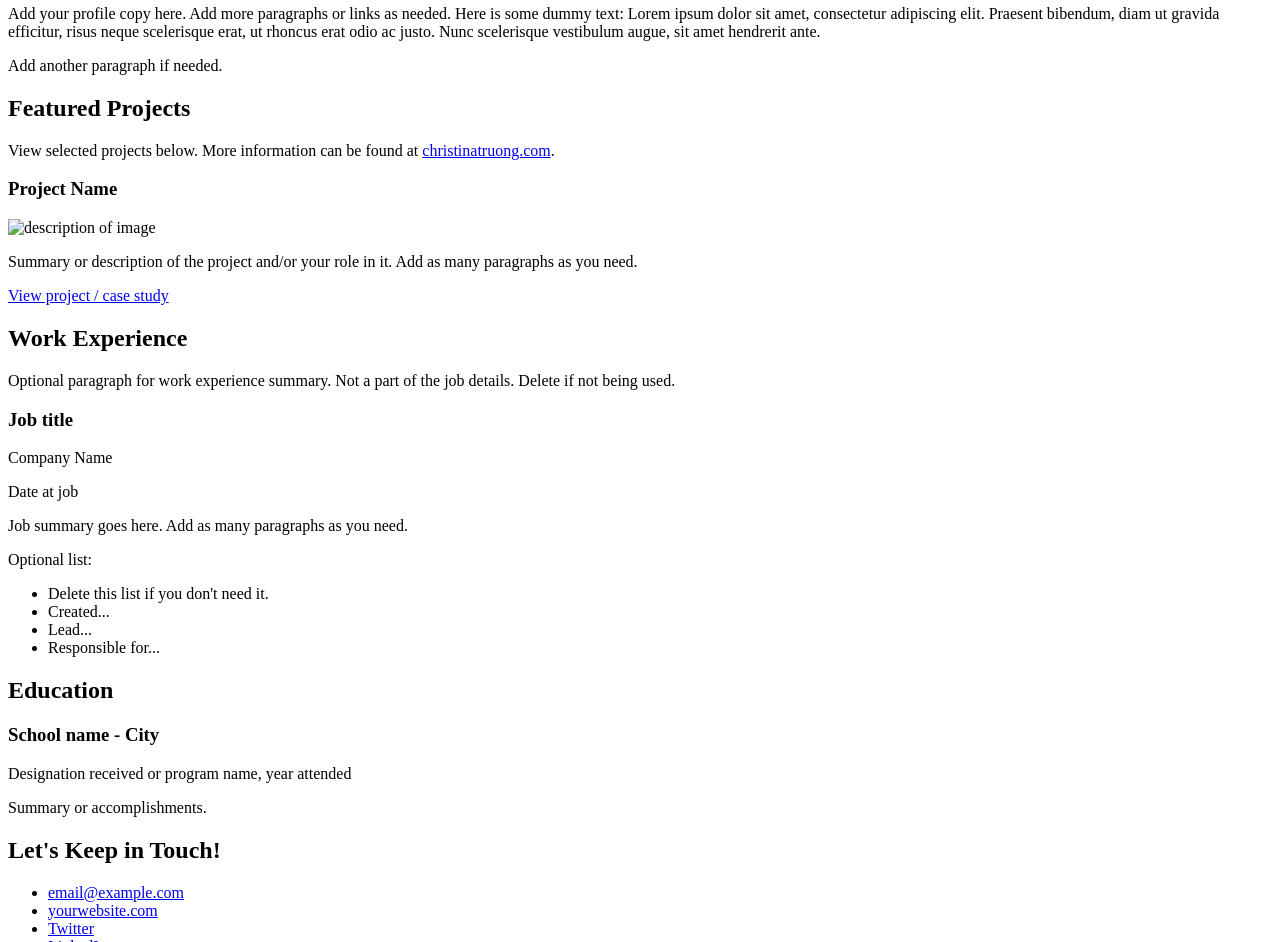
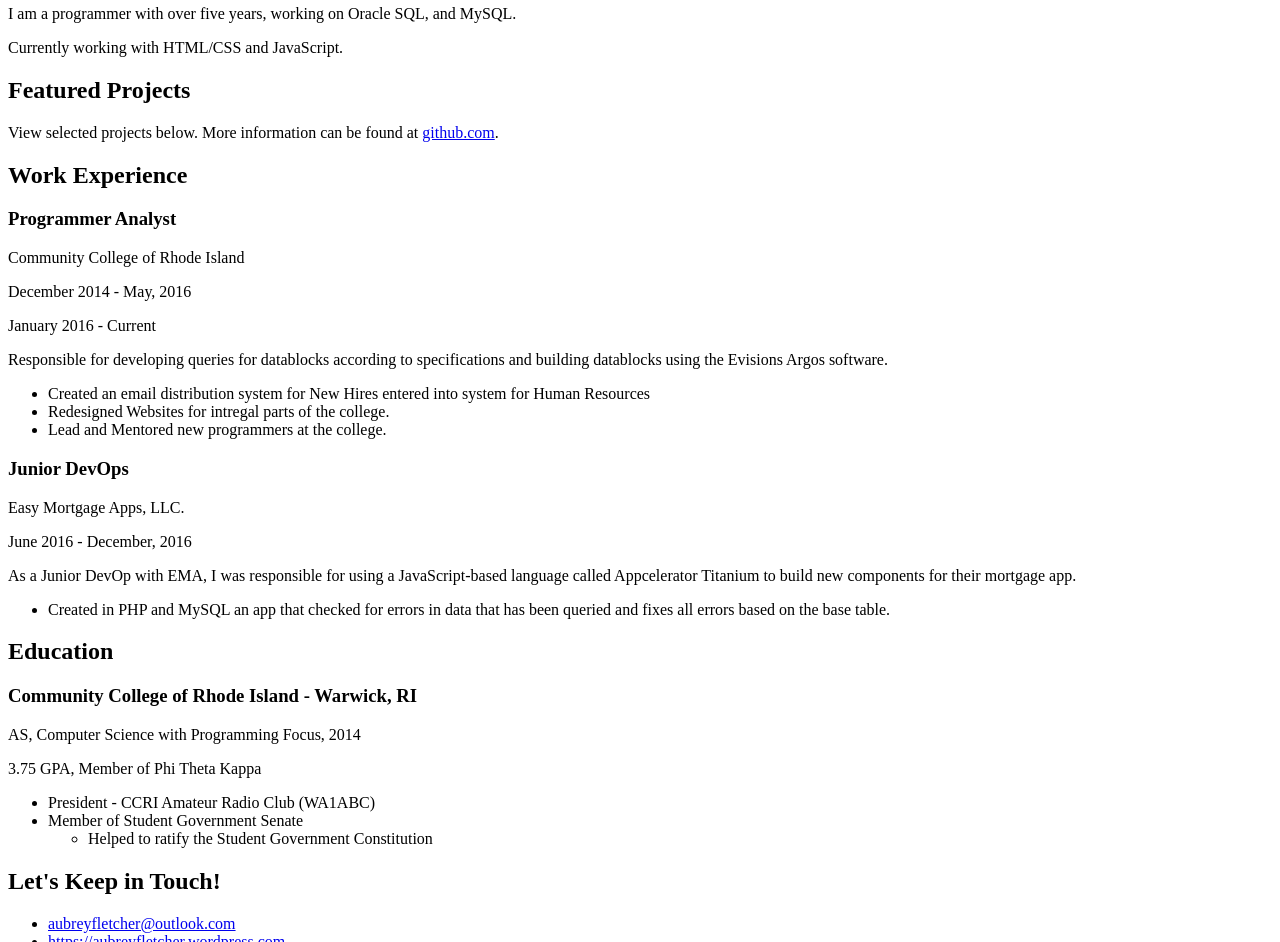
Before and after one commit to aubreyfletcher6682/css-portfolio, a plain HTML site: page index.html in a window 1280 px wide. Shown: the part 122-1064 px from the top of the page. Drawn offline with Linux system fonts and the light colour scheme.

Commit message:
Added bio information into index.html

```diff
--- a/index.html
+++ b/index.html
@@ -1,53 +1,53 @@
 <!DOCTYPE html>
 <html lang="en">
+
 <head>
     <meta charset="UTF-8">
     <meta name="viewport" content="width=device-width, initial-scale=1.0">
     <title>Add a relevant page title</title>
 </head>
+
 <body>
     <main>
         <!-- ***********************  ABOUT / PROFILE  *********************** -->
         <header>
-        <h1>Your Name</h1>
-        <h2>Job title or tagline</h2>
+            <h1>Aubrey L. Fletcher</h1>
+            <h2>SQL Programmer + Front End Developer</h2>
 
-        <p>Add your profile copy here. Add more paragraphs or links as needed. Here is some dummy text: Lorem ipsum dolor sit amet, consectetur adipiscing elit. Praesent bibendum, diam ut gravida efficitur, risus neque scelerisque erat, ut rhoncus erat odio ac justo. Nunc scelerisque vestibulum augue, sit amet hendrerit ante.</p>
-        <p>Add another paragraph if needed.</p>
+            <p>I am a programmer with over five years, working on Oracle SQL, and MySQL.</p>
+            <p>Currently working with HTML/CSS and JavaScript. </p>
         </header>
 
         <!-- ********************  PROJECTS / PORTFOLIO  ********************* -->
         <section>
             <h2>Featured Projects</h2>
-        <p>View selected projects below. More information can be found at <a href="http://christinatruong.com">christinatruong.com</a>.</p>
+            <p>View selected projects below. More information can be found at <a href="https://www.github.com/aubreyfletcher6682">github.com</a>.</p>
 
-        <!-- Copy the whole <section> block to add more projects. -->
-        <section>
-          <h3>Project Name</h3>
-          <img src="project-thumbnail.png" alt="description of image">
-          <p>Summary or description of the project and/or your role in it. Add as many paragraphs as you need.</p>
-          <a href="#" target="_blank">View project / case study</a>
-        </section>
-        <!-- End of Project block. -->
-      </section>
+
 
             <!-- ***********************  WORK EXPERIENCE  *********************** -->
             <section>
                 <h2>Work Experience</h2>
-        <p>Optional paragraph for work experience summary. Not a part of the job details. Delete if not being used.</p>
 
                 <!-- Copy this whole <section> block to add more jobs. -->
                 <section>
-          <h3>Job title</h3>
-          <p>Company Name</p>
-          <p>Date at job</p>
-          <p>Job summary goes here. Add as many paragraphs as you need.</p>
-          <p>Optional list:</p>
+                    <h3>Programmer Analyst</h3>
+                    <p>Community College of Rhode Island</p>
+                    <p>December 2014 - May, 2016</p>
+                    <p>January 2016 - Current</p>
+                    <p>Responsible for developing queries for datablocks according to specifications and building datablocks using the Evisions Argos software.</p>
                     <ul>
-            <li>Delete this list if you don't need it.</li>
-            <li>Created...</li>
-            <li>Lead...</li>
-            <li>Responsible for...</li>
+                        <li>Created an email distribution system for New Hires entered into system for Human Resources</li>
+                        <li>Redesigned Websites for intregal parts of the college.</li>
+                        <li>Lead and Mentored new programmers at the college.</li>
+                    </ul>
+
+                    <h3>Junior DevOps</h3>
+                    <p>Easy Mortgage Apps, LLC.</p>
+                    <p>June 2016 - December, 2016</p>
+                    <p>As a Junior DevOp with EMA, I was responsible for using a JavaScript-based language called Appcelerator Titanium to build new components for their mortgage app. </p>
+                    <ul>
+                        <li>Created in PHP and MySQL an app that checked for errors in data that has been queried and fixes all errors based on the base table.</li>
                     </ul>
                 </section>
                 <!-- End of Job block. -->
@@ -59,9 +59,16 @@
 
                 <!-- Copy this whole <section> block to add more schools. -->
                 <section>
-          <h3>School name - City</h3>
-          <p>Designation received or program name, year attended</p>
-          <p>Summary or accomplishments.</p>
+                    <h3>Community College of Rhode Island - Warwick, RI </h3>
+                    <p>AS, Computer Science with Programming Focus, 2014</p>
+                    <p>3.75 GPA, Member of Phi Theta Kappa</p>
+                    <ul>
+                        <li>President - CCRI Amateur Radio Club (WA1ABC)</li>
+                        <li>Member of Student Government Senate</li>
+                        <ul>
+                            <li>Helped to ratify the Student Government Constitution</li>
+                        </ul>
+                    </ul>
                 </section>
                 <!-- End of School block. -->
             </section>
@@ -72,13 +79,13 @@
 
                 <!-- Social media and contact links. Add or remove any networks. -->
                 <ul>
-          <li><a href="mailto:email@example.com">email@example.com</a></li>
-          <li><a href="http://yourwebsite.com" target="_blank">yourwebsite.com</a></li>
-          <li><a href="#" target="_blank">Twitter</a></li>
-          <li><a href="#" target="_blank">LinkedIn</a></li>
-          <li><a href="#" target="_blank">Facebook</a></li>
+                    <li><a href="mailto:aubreyfletcher@outlook.com">aubreyfletcher@outlook.com</a></li>
+                    <li><a href="https://aubreyfletcher.wordpress.com" target="_blank">https://aubreyfletcher.wordpress.com</a></li>
+                    <li><a href="https://twitter.com/airwalkerx" target="_blank">Twitter</a></li>
+                    <li><a href="https://www.linkedin.com/in/aubrey-fletcher-502a6665/" target="_blank">LinkedIn</a></li>
                 </ul>
             </footer>
     </main>
 </body>
+
 </html>
```
Lines whose indentation alone changed are shown as unchanged.
